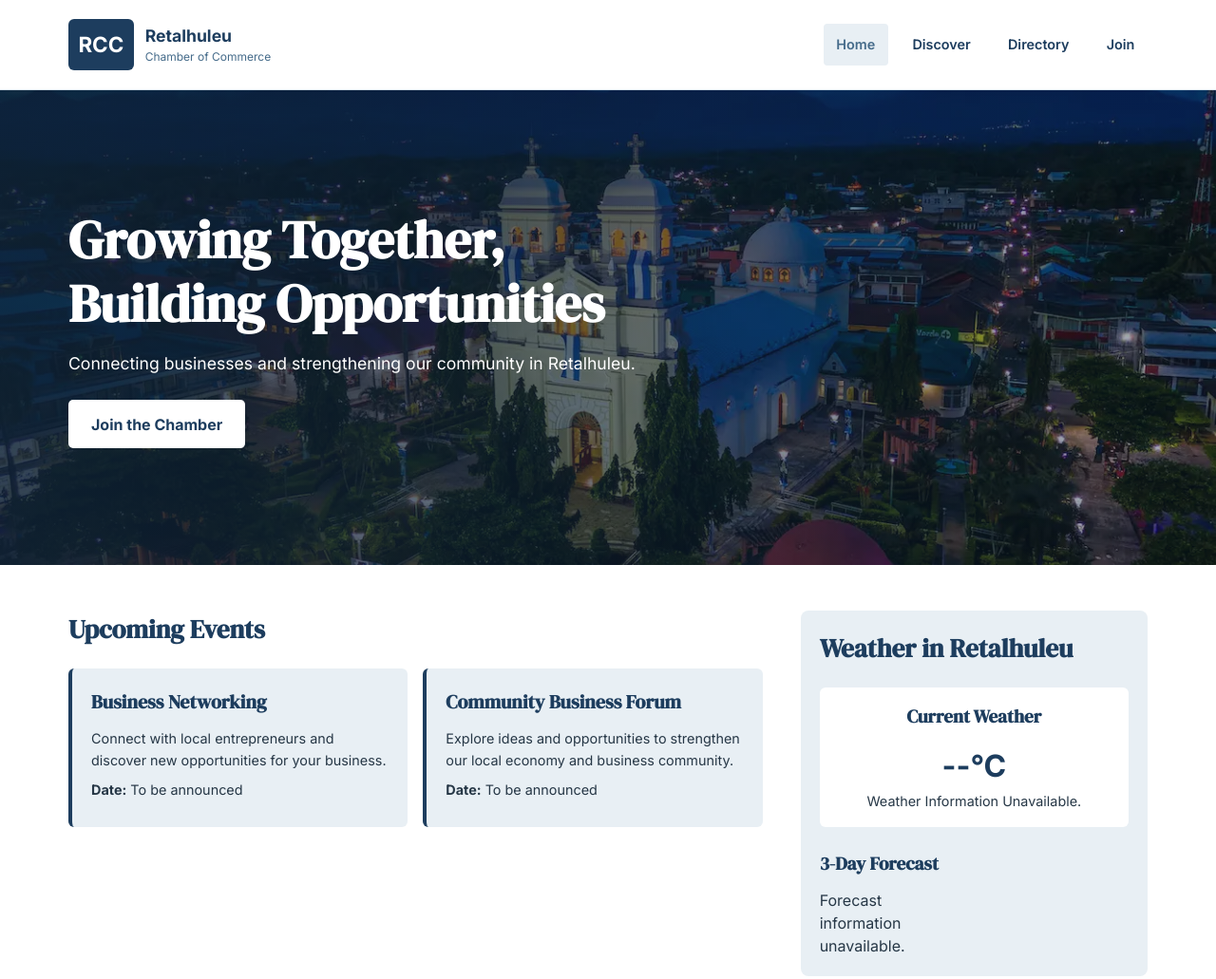
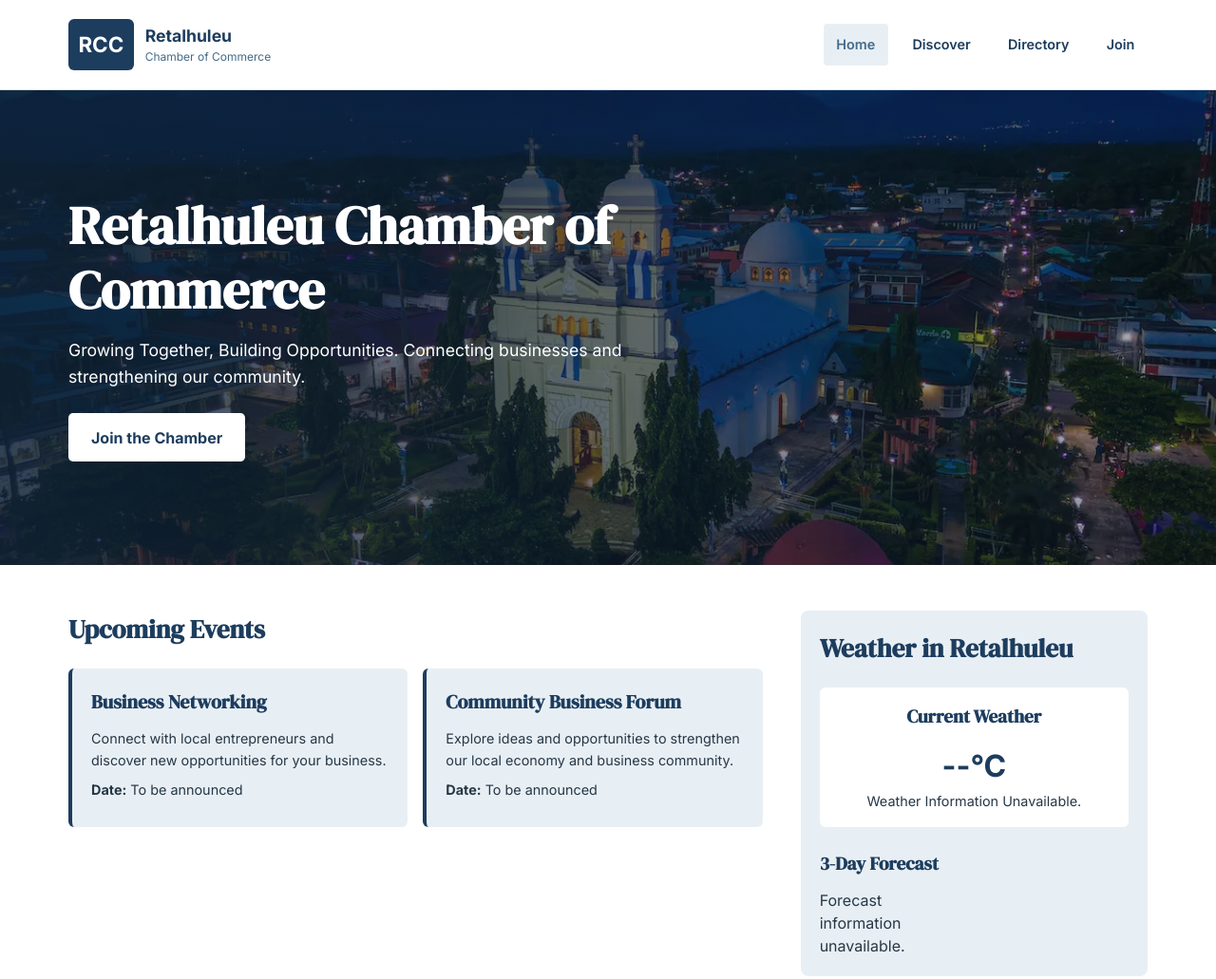
Before and after one commit to ScarPerez/wdd231, a plain HTML site: page chamber/index.html in a window 1280 px wide. Shown: the top 1031 px of the page at 95% size. Drawn offline with Linux system fonts and the light colour scheme; no server answers.

Commit message:
Update meta tags and hero section text for improved clarity and SEO

```diff
--- a/chamber/index.html
+++ b/chamber/index.html
@@ -4,15 +4,13 @@
     <meta charset="UTF-8">
     <meta name="viewport" content="width=device-width, initial-scale=1.0">
 
-    <meta name="description" content="Welcome to the Retalhuleu Chamber of Commerce. Connect with local businesses, explore community events, and discover business opportunities in Retalhuleu, Guatemala.">
-
+    <meta name="description" content="Discover business opportunities, connect with local companies, and explore events at the Retalhuleu Chamber of Commerce in Guatemala.">
     <meta name="author" content="Scarlett Pérez Silva">
 
     <title>Home | Retalhuleu Chamber of Commerce</title>
 
     <!-- Open Graph Meta Tags -->
-    <meta property="og:title" content="Home | Retalhuleu Chamber of Commerce">
-    <meta property="og:description" content="Connect with local businesses and discover opportunities in Retalhuleu, Guatemala.">
+    <meta property="og:title" content="Welcome | Retalhuleu Chamber of Commerce">    <meta property="og:description" content="Connect with local businesses and discover opportunities in Retalhuleu, Guatemala.">
     <meta property="og:image" content="https://scarperez.github.io/wdd231/chamber/images/og-image.jpg">
     <meta property="og:url" content="https://scarperez.github.io/wdd231/chamber/index.html">
     <meta property="og:type" content="website">
@@ -86,11 +84,9 @@
 
             <div class="hero-content">
 
-                <h1>Growing Together, Building Opportunities</h1>
-
+                <h1>Retalhuleu Chamber of Commerce</h1>
                 <p>
-                    Connecting businesses and strengthening
-                    our community in Retalhuleu.
+                    Growing Together, Building Opportunities. Connecting businesses and strengthening our community.
                 </p>
 
                 <a href="join.html" class="hero-button">
```
